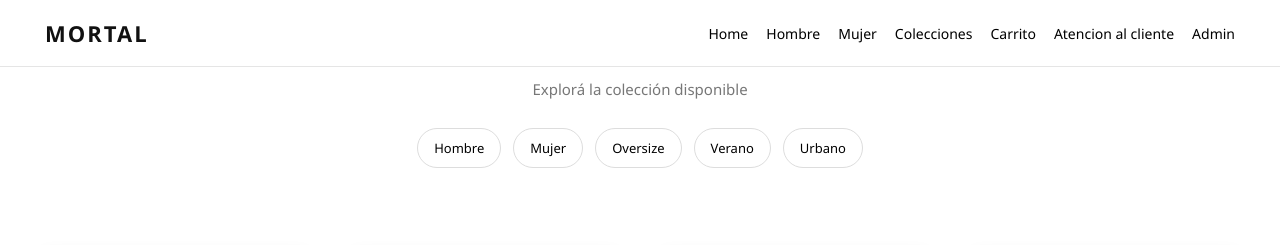
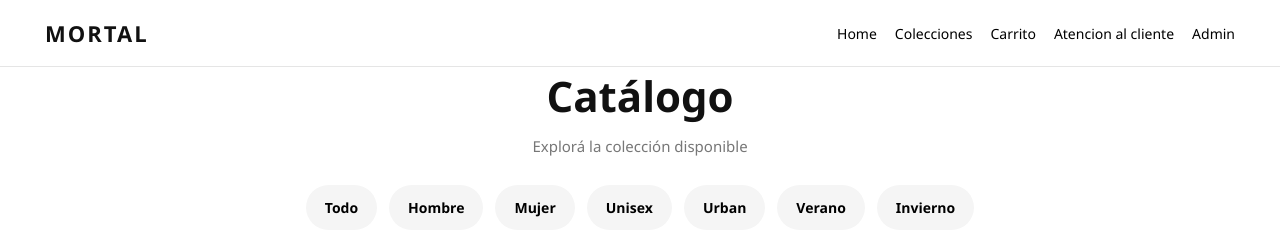
Before and after one commit to TotiManuel/Tienda, a Flask app: page /catalogo in a window 1280 px wide. Shown: the top 245 px of the page. Run offline with Flask 3, Linux system fonts and the light colour scheme.

Commit message:
Update catalogo

```diff
--- a/app.py
+++ b/app.py
@@ -229,7 +229,33 @@ def catalogo():
 
     return render_template(
         "catalogo.html",
-        productos=productos
+        productos=productos,
+        titulo="Catálogo"
+    )
+
+@app.route("/categoria/<filtro>")
+def categoria(filtro):
+
+    filtro = filtro.lower()
+
+    productos_filtrados = []
+
+    for p in productos:
+
+        genero = p["genero"].lower()
+        coleccion = p["coleccion"].lower()
+
+        if (
+            filtro in genero or
+            filtro in coleccion
+        ):
+
+            productos_filtrados.append(p)
+
+    return render_template(
+        "catalogo.html",
+        productos=productos_filtrados,
+        titulo=filtro.capitalize()
     )
 
 @app.route("/producto/<int:id>")
--- a/static/css/global.css
+++ b/static/css/global.css
@@ -1045,3 +1045,38 @@ hr{
         height:360px;
     }
 }
+.filtros{
+    display:flex;
+    justify-content:center;
+    flex-wrap:wrap;
+
+    gap:12px;
+
+    margin-top:25px;
+}
+
+.filtros a{
+    text-decoration:none;
+
+    background:#f5f5f5;
+
+    color:black;
+
+    padding:12px 18px;
+
+    border-radius:30px;
+
+    font-size:14px;
+    font-weight:600;
+
+    transition:.3s;
+
+    border:1px solid transparent;
+}
+
+.filtros a:hover{
+    background:black;
+    color:white;
+
+    transform:translateY(-2px);
+}
--- a/templates/catalogo.html
+++ b/templates/catalogo.html
@@ -10,11 +10,35 @@ MORTAL
     <p>Explorá la colección disponible</p>
 
     <div class="filtros">
-        <a href="/categoria/hombre">Hombre</a>
-        <a href="/categoria/mujer">Mujer</a>
-        <a href="/categoria/oversize">Oversize</a>
-        <a href="/categoria/verano">Verano</a>
-        <a href="/categoria/urbano">Urbano</a>
+
+        <a href="/catalogo">
+            Todo
+        </a>
+
+        <a href="/categoria/hombre">
+            Hombre
+        </a>
+
+        <a href="/categoria/mujer">
+            Mujer
+        </a>
+
+        <a href="/categoria/unisex">
+            Unisex
+        </a>
+
+        <a href="/categoria/urban">
+            Urban
+        </a>
+
+        <a href="/categoria/verano">
+            Verano
+        </a>
+
+        <a href="/categoria/invierno">
+            Invierno
+        </a>
+
     </div>
 
 </div>
--- a/templates/components/menu.html
+++ b/templates/components/menu.html
@@ -4,8 +4,6 @@
 
     <nav>
         <a href="/">Home</a>
-        <a href="/catalogo">Hombre</a>
-        <a href="/catalogo">Mujer</a>
         <a href="/catalogo">Colecciones</a>
         <a href="/carrito">Carrito</a>
         <a href="/atencion_cliente">Atencion al cliente</a>
```
